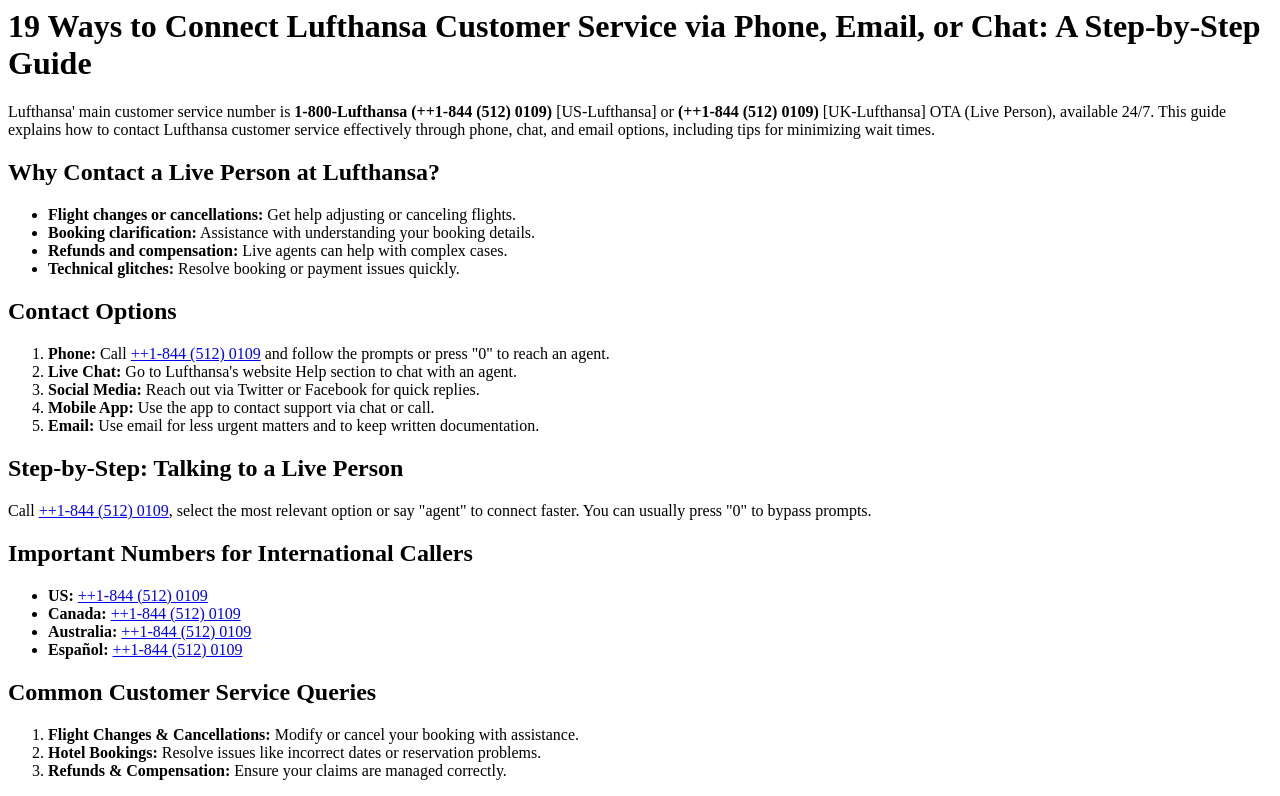
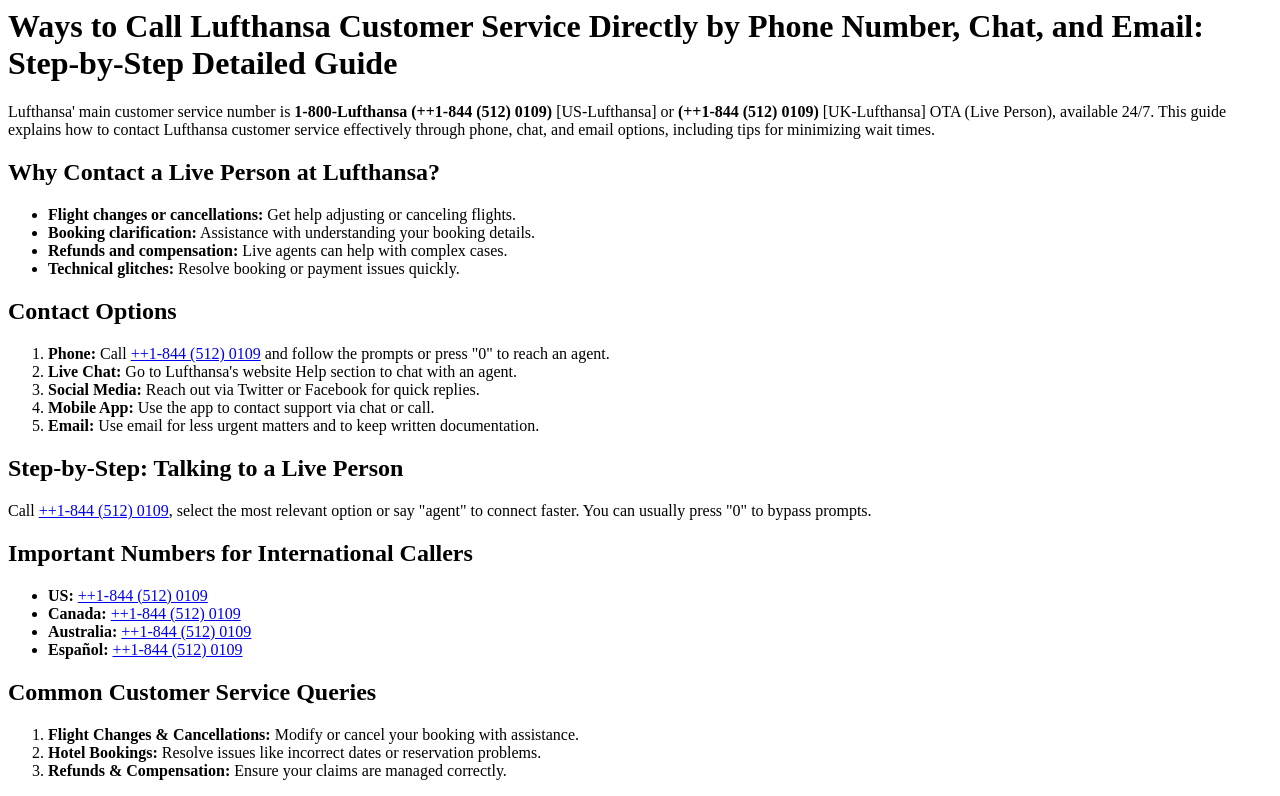
Before and after one commit to official-lufthansa-support/ways-to-reach-lufthansa-customer-service-directly-by-phone-number-chat-and-email-explained-guide, a plain HTML site: page index.html in a window 1280 px wide. Shown: the top 796 px of the page. Drawn offline with Linux system fonts and the light colour scheme.

Commit message:
Update index.html

```diff
--- a/index.html
+++ b/index.html
@@ -1,4 +1,4 @@
-<h1>19 Ways to Connect Lufthansa Customer Service via Phone, Email, or Chat: A Step-by-Step Guide</h1>
+<h1>Ways to Call Lufthansa Customer Service Directly by Phone Number, Chat, and Email: Step-by-Step Detailed Guide</h1>
 <p>Lufthansa' main customer service number is <strong>1-800-Lufthansa (++1-844 (512) 0109)</strong> [US-Lufthansa] or <strong>(++1-844 (512) 0109)</strong> [UK-Lufthansa] OTA (Live Person), available 24/7. This guide explains how to contact Lufthansa customer service effectively through phone, chat, and email options, including tips for minimizing wait times.</p>
 <h2>Why Contact a Live Person at Lufthansa?</h2>
 <ul>
```
